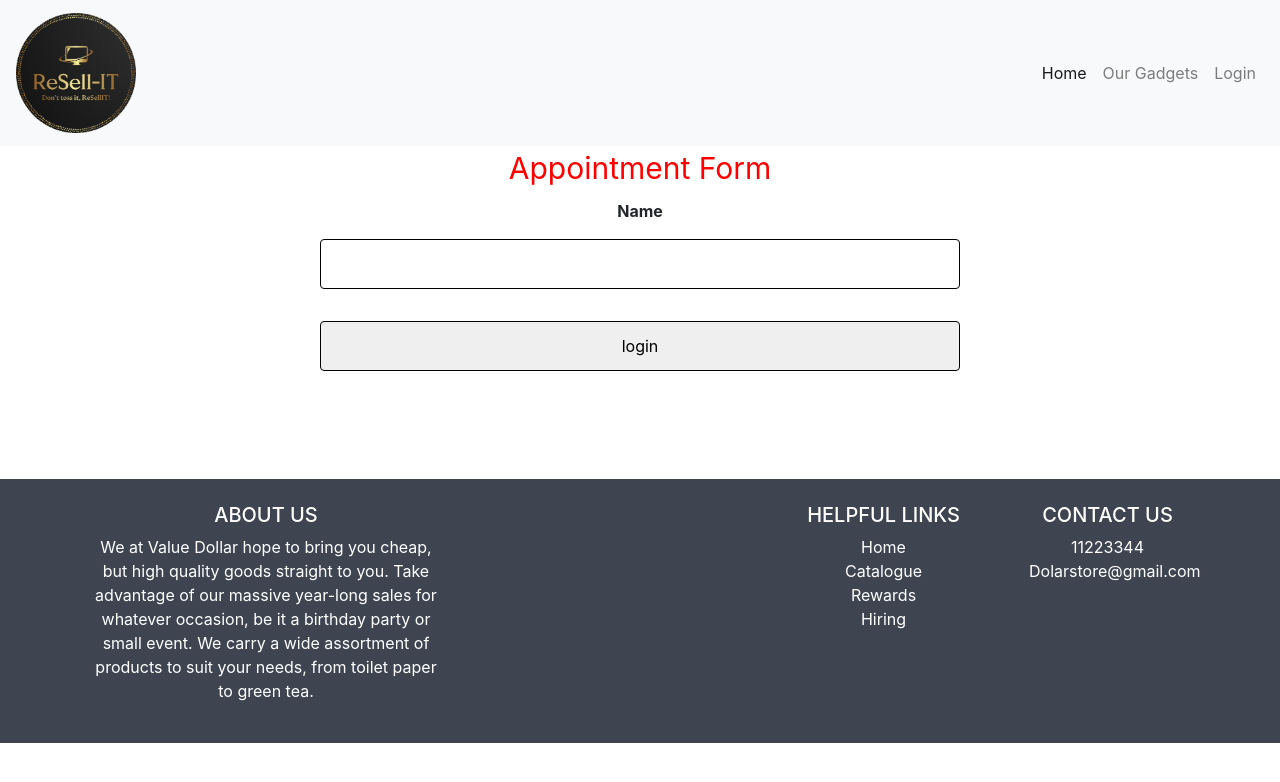
After one commit to muhammadhasif128/Wesell-IT-project, a Flask app: page /appointment in a window 1280 px wide. The commit adds this page. Shown: the top 782 px of the page. Run offline with Flask 3, Linux system fonts and the light colour scheme; some libraries are stand-ins or nearby versions.

Commit message:
first change

```diff
--- a/Wesell-IT project/main.py
+++ b/Wesell-IT project/main.py
@@ -4,15 +4,22 @@ import MySQLdb.cursors
 from flask_bcrypt import Bcrypt
 from flask_mail import Mail, Message
 import random, time
-import pymysql
+from wtforms.validators import InputRequired, regexp
+from wtforms import StringField, SelectField
+from flask_wtf import FlaskForm, RecaptchaField
+
 
 app = Flask(__name__)
 app.secret_key = 'your secret key'
+app.config['RECAPTCHA_PUBLIC_KEY'] = "6LdXxSsnAAAAAI_dz4BUEBxolopEv0nlBK7F_-4-"
+app.config['RECAPTCHA_PRIVATE_KEY'] = "6LdXxSsnAAAAAAEyr-iHH4t8MkViAO2I-9zwv1QH"
 
 app.config['MYSQL_HOST'] = 'localhost'
 app.config['MYSQL_USER'] = 'root'
 app.config['MYSQL_PASSWORD'] = 'JALALASSS'
 app.config['MYSQL_DB'] = 'project_db'
+
+
 
 mysql = MySQL(app)
 bcrypt = Bcrypt(app)
@@ -468,6 +475,23 @@ def logout():
     # Redirect to login page
     return redirect(url_for('customer_login'))
 
+class apptform(FlaskForm):
+    name = StringField('Name', validators=[InputRequired(), regexp(r'^[a-zA-Z0-9_]{3,16}$')])
+    recaptcha = RecaptchaField()
+    # ^ asserts the start of the string.
+    # [a-zA-Z0-9_-] matches any alphanumeric character (letters and digits), underscores, or hyphens.
+    # {3,16} specifies the allowed length range for the username (between 3 and 16 characters).
+    # $ asserts the end of the string.
+
+
+@app.route('/appointment', methods=['GET', 'POST'])
+def index():
+    form = apptform()
+    if form.validate_on_submit():
+        return '<h1 style="text-align:center; color:red;">Thank you {}, for submitting your appointment' .format(form.name.data)
+    else:
+        return render_template('index.html', form=form)
+
 
 if __name__ == '__main__':
     app.run(debug=True)
--- /dev/null
+++ b/Wesell-IT project/templates/_formhelpers.html
@@ -0,0 +1,12 @@
+{% macro render_field(field) %}
+ <dt>{{ field.label }}
+ <dd>{{ field(**kwargs)|safe }}
+ {% if field.errors %}
+   <ul class="errors">
+    {% for error in field.errors %}
+     <li>{{ error }}</li>
+    {% endfor %}
+   </ul>
+ {% endif %}
+</dd>
+{% endmacro %}
--- a/Wesell-IT project/templates/home.html
+++ b/Wesell-IT project/templates/home.html
@@ -105,7 +105,7 @@
         <!-- Add the "Book Now" button here -->
         <div class="row h-100 align-items-center">
             <div class="col-lg-12 text-center">
-                <a href="https://www.example.com/book-appointment" class="btn btn-primary btn-lg">Book Appointment</a>
+                <a href="/appointment" class="btn btn-primary btn-lg">Book Appointment</a>
             </div>
         </div>
     </div>
--- /dev/null
+++ b/Wesell-IT project/templates/index.html
@@ -0,0 +1,68 @@
+{% from "_formhelpers.html" import render_field %}
+{% extends 'base.html' %}
+
+{% block title %}
+    Appointment Form
+{% endblock %}
+
+{% block content %}
+<html>
+<head>
+	<title>Appointment Form</title>
+    <style>
+        *{
+            text-align: center;
+            list-style-type:none;
+        }
+
+        input {
+            width: 50%;
+            padding: 12px 20px;
+            margin: 8px 0;
+            box-sizing: border-box;
+            border: 1px solid black;
+            border-radius: 4px;
+        }
+
+        input.s:hover{
+            background-color: #3e8e41
+        }
+
+        label.a{
+            color: red;
+            font-size: 30px;
+        }
+
+    </style>
+</head>
+<body>
+    <form method="POST" action="/appointment">
+        <label class="a">Appointment Form</label>
+        <dl>
+        {{ form.csrf_token}}
+        {{ render_field(form.name) }}
+        <ul>
+         {% for error in form.name.errors %}
+            <li style="color:red;">{{ error }}</li>
+         {% endfor %}
+        </ul>
+            <ul>
+            <li style="margin-left: 600px;">{{ form.recaptcha }}</li>
+            {% for error in form.recaptcha.errors %}
+        </ul>
+        <ul>
+             <li style="color:red;">{{ error }}</li>
+         {% endfor %}
+        </ul>
+        <input class="s" type="submit" value="login">
+        </dl>
+    </form>
+</body>
+ <script src="https://www.google.com/recaptcha/api.js"></script>
+ <script>
+   function onSubmit(token) {
+     document.getElementById("demo-form").submit();
+   }
+  </script>
+</html>
+{% endblock %}
```
